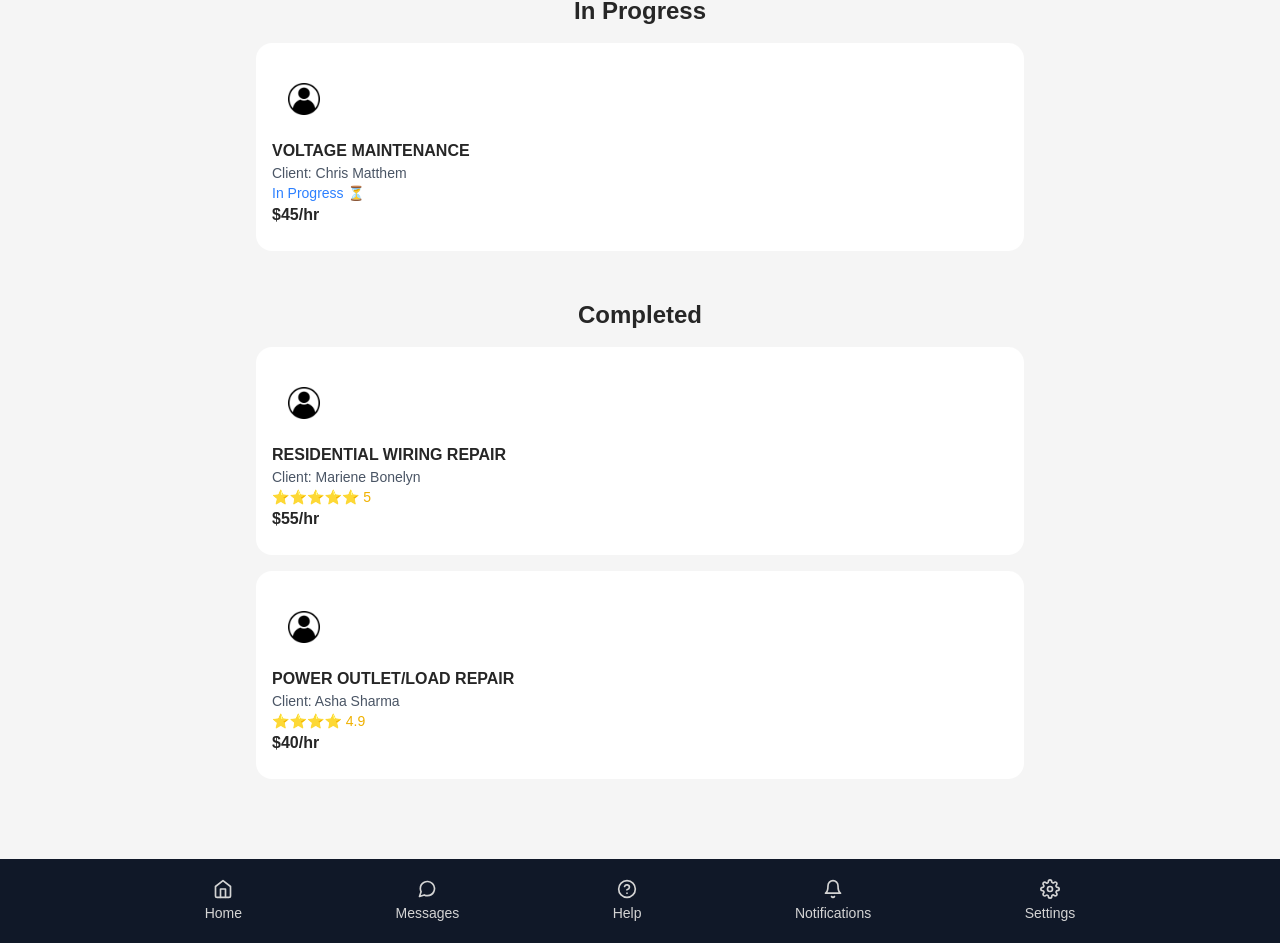
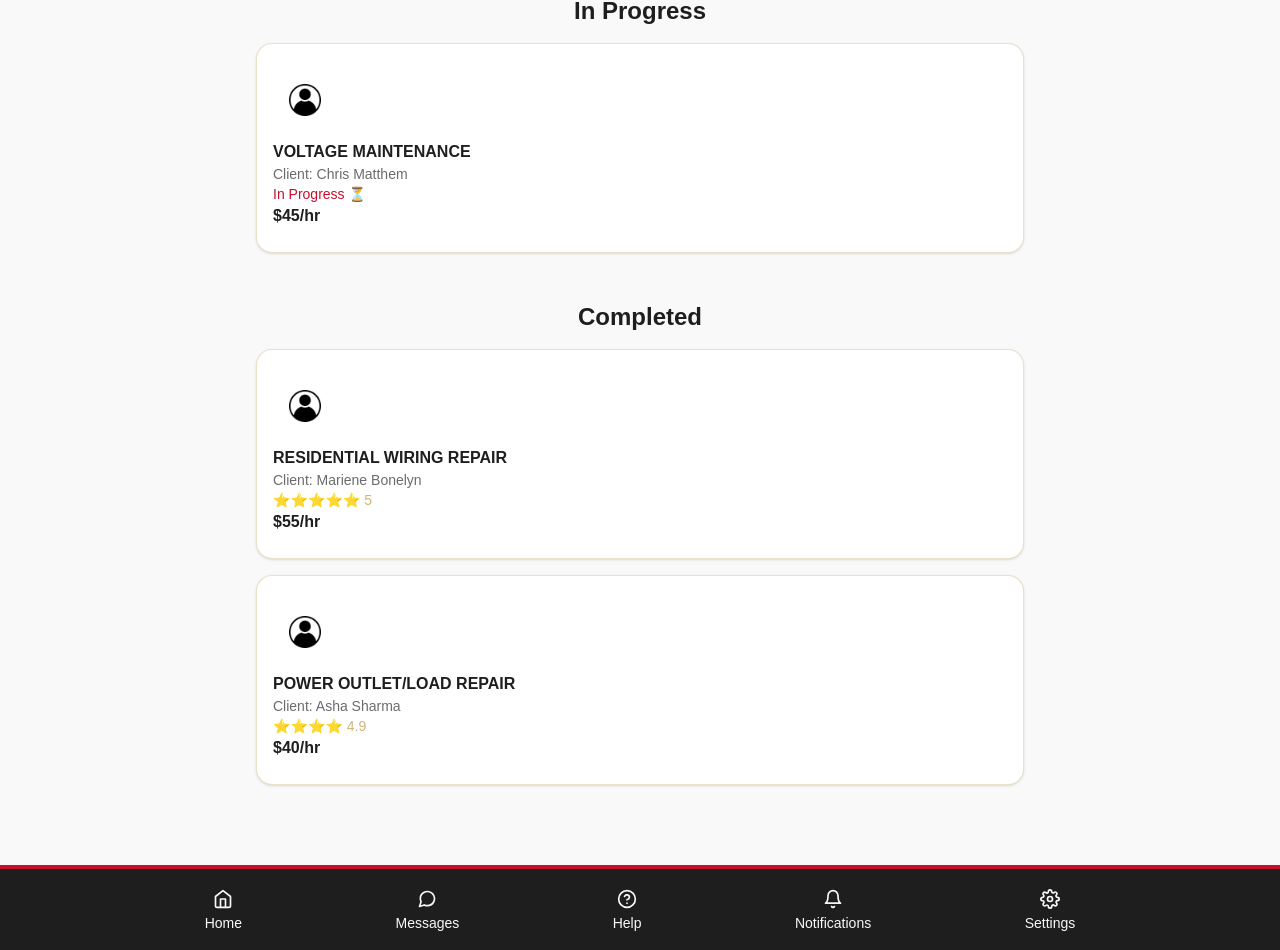
Before and after one commit to Maninder05/handyman_website, a Next.js app in the folder frontend/: page /jobs-done in a window 1280 px wide. Shown: the part 93-1043 px from the top of the page. Built offline with nearby package versions, Linux system fonts and the light colour scheme.

Commit message:
Update page.tsx

```diff
--- a/frontend/app/jobs-done/page.tsx
+++ b/frontend/app/jobs-done/page.tsx
@@ -5,9 +5,9 @@ import { FiHome, FiMessageCircle, FiHelpCircle, FiBell, FiSettings } from "react
 
 export default function ProjectsPage() {
   return (
-    <div className="min-h-screen flex flex-col bg-neutral-100 text-neutral-800">
+    <div className="min-h-screen flex flex-col bg-[#F9F9F9] text-[#1E1E1E]">
       {/* Header with Back Arrow */}
-      <div className="bg-blue-500 p-4 relative shadow-md flex items-center justify-center">
+      <div className="bg-[#C8102E] p-4 relative shadow-md flex items-center justify-center">
         <Link href="/dashboard">
           <button className="text-2xl absolute left-4 top-3 text-white">←</button>
         </Link>
@@ -17,10 +17,10 @@ export default function ProjectsPage() {
       {/* Main content of the page */}
       {/* In Progress jobs */}
       <div className="mb-6">
-        <h2 className="text-2xl font-bold text-neutral-800 mb-4 mt-6 text-center">
+        <h2 className="text-2xl font-bold text-[#1E1E1E] mb-4 mt-6 text-center">
           In Progress
         </h2>
-        <div className="bg-white flex-1 max-w-3xl mx-auto w-full rounded-2xl px-4 py-6">
+        <div className="bg-white flex-1 max-w-3xl mx-auto w-full rounded-2xl px-4 py-6 border border-[#CBB677]/40 shadow-sm">
           <Image
             src="/images/profilelogo.jpg"
             alt="Voltage Maintenance"
@@ -29,20 +29,20 @@ export default function ProjectsPage() {
             className="w-16 h-16 rounded-xl object-cover"
           />
           <div className="flex flex-col mt-2">
-            <p className="font-bold text-neutral-800">VOLTAGE MAINTENANCE</p>
-            <p className="text-gray-600 text-sm">Client: Chris Matthem</p>
-            <p className="text-blue-500 text-sm font-medium">In Progress ⏳</p>
-            <p className="text-neutral-800 font-semibold">$45/hr</p>
+            <p className="font-bold text-[#1E1E1E]">VOLTAGE MAINTENANCE</p>
+            <p className="text-[#6B6B6B] text-sm">Client: Chris Matthem</p>
+            <p className="text-[#C8102E] text-sm font-medium">In Progress ⏳</p>
+            <p className="text-[#1E1E1E] font-semibold">$45/hr</p>
           </div>
         </div>
       </div>
 
       {/* Completed jobs */}
       <div className="mb-6">
-        <h2 className="text-2xl font-bold text-neutral-800 mb-4 mt-6 text-center">
+        <h2 className="text-2xl font-bold text-[#1E1E1E] mb-4 mt-6 text-center">
           Completed
         </h2>
-        <div className="bg-white flex-1 max-w-3xl mx-auto w-full rounded-2xl px-4 py-6 mb-4">
+        <div className="bg-white flex-1 max-w-3xl mx-auto w-full rounded-2xl px-4 py-6 mb-4 border border-[#CBB677]/40 shadow-sm">
           <Image
             src="/images/profilelogo.jpg"
             alt="Residential Wiring Repair"
@@ -51,14 +51,14 @@ export default function ProjectsPage() {
             className="w-16 h-16 rounded-xl object-cover"
           />
           <div className="flex flex-col mt-2">
-            <p className="font-bold text-neutral-800">RESIDENTIAL WIRING REPAIR</p>
-            <p className="text-gray-600 text-sm">Client: Mariene Bonelyn</p>
-            <p className="text-yellow-500 text-sm">⭐⭐⭐⭐⭐ 5</p>
-            <p className="text-neutral-800 font-semibold">$55/hr</p>
+            <p className="font-bold text-[#1E1E1E]">RESIDENTIAL WIRING REPAIR</p>
+            <p className="text-[#6B6B6B] text-sm">Client: Mariene Bonelyn</p>
+            <p className="text-[#CBB677] text-sm">⭐⭐⭐⭐⭐ 5</p>
+            <p className="text-[#1E1E1E] font-semibold">$55/hr</p>
           </div>
         </div>
 
-        <div className="bg-white flex-1 max-w-3xl mx-auto w-full rounded-2xl px-4 py-6 mb-4">
+        <div className="bg-white flex-1 max-w-3xl mx-auto w-full rounded-2xl px-4 py-6 mb-4 border border-[#CBB677]/40 shadow-sm">
           <Image
             src="/images/profilelogo.jpg"
             alt="Power Outlet Repair"
@@ -67,44 +67,44 @@ export default function ProjectsPage() {
             className="w-16 h-16 rounded-xl object-cover"
           />
           <div className="flex flex-col mt-2">
-            <p className="font-bold text-neutral-800">POWER OUTLET/LOAD REPAIR</p>
-            <p className="text-gray-600 text-sm">Client: Asha Sharma</p>
-            <p className="text-yellow-500 text-sm">⭐⭐⭐⭐ 4.9</p>
-            <p className="text-neutral-800 font-semibold">$40/hr</p>
+            <p className="font-bold text-[#1E1E1E]">POWER OUTLET/LOAD REPAIR</p>
+            <p className="text-[#6B6B6B] text-sm">Client: Asha Sharma</p>
+            <p className="text-[#CBB677] text-sm">⭐⭐⭐⭐ 4.9</p>
+            <p className="text-[#1E1E1E] font-semibold">$40/hr</p>
           </div>
         </div>
       </div>
 
       {/* footer with five elements */}
-<footer className="bg-gray-900 text-neutral-300 mt-10">
+      <footer className="bg-[#1E1E1E] text-[#F9F9F9] mt-10 border-t-4 border-[#C8102E]">
         <div className="max-w-5xl mx-auto flex justify-around py-5 text-sm">
           <Link
             href="/"
-            className="flex flex-col items-center gap-1 hover:text-blue-400 transition"
+            className="flex flex-col items-center gap-1 hover:text-[#C8102E] transition"
           >
             <FiHome size={20} /> Home
           </Link>
           <Link
             href="/messages"
-            className="flex flex-col items-center gap-1 hover:text-blue-400 transition"
+            className="flex flex-col items-center gap-1 hover:text-[#C8102E] transition"
           >
             <FiMessageCircle size={20} /> Messages
           </Link>
           <Link
             href="/help"
-            className="flex flex-col items-center gap-1 hover:text-blue-400 transition"
+            className="flex flex-col items-center gap-1 hover:text-[#C8102E] transition"
           >
             <FiHelpCircle size={20} /> Help
           </Link>
           <Link
             href="/notifications"
-            className="flex flex-col items-center gap-1 hover:text-blue-400 transition"
+            className="flex flex-col items-center gap-1 hover:text-[#C8102E] transition"
           >
             <FiBell size={20} /> Notifications
           </Link>
           <Link
             href="/settings"
-            className="flex flex-col items-center gap-1 hover:text-blue-400 transition"
+            className="flex flex-col items-center gap-1 hover:text-[#C8102E] transition"
           >
             <FiSettings size={20} /> Settings
           </Link>
```
